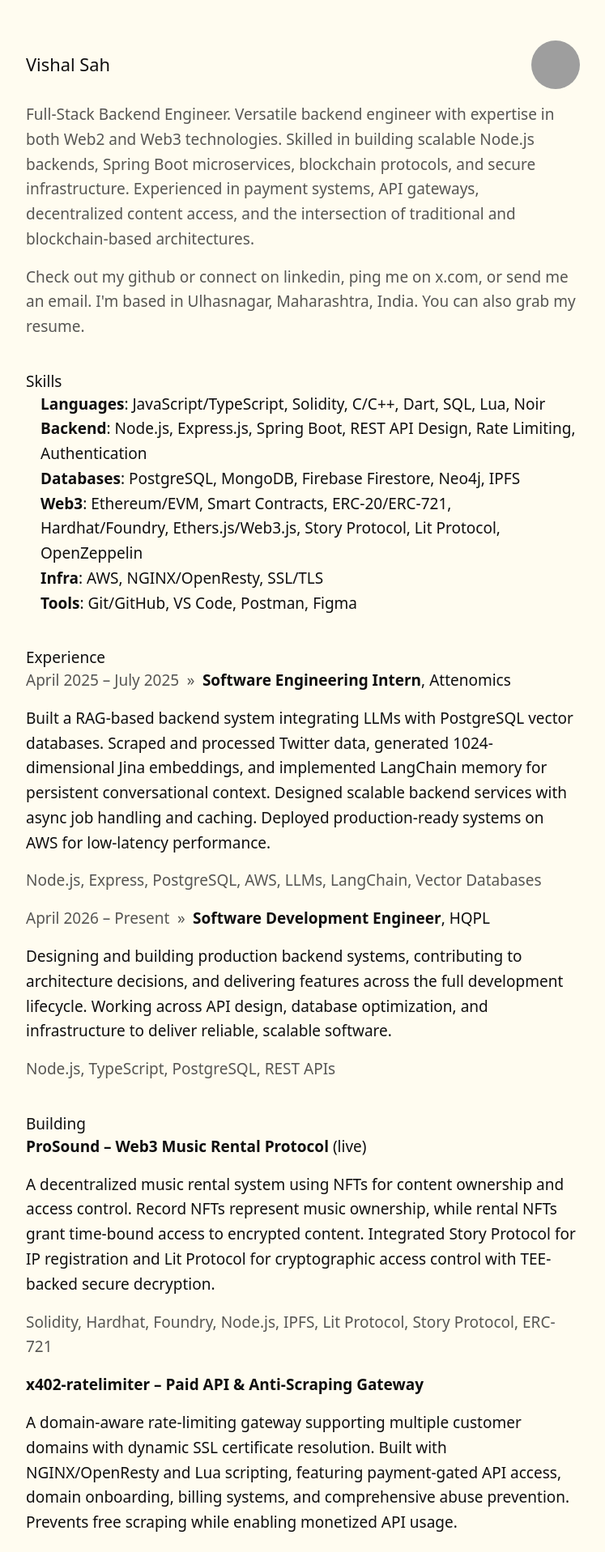
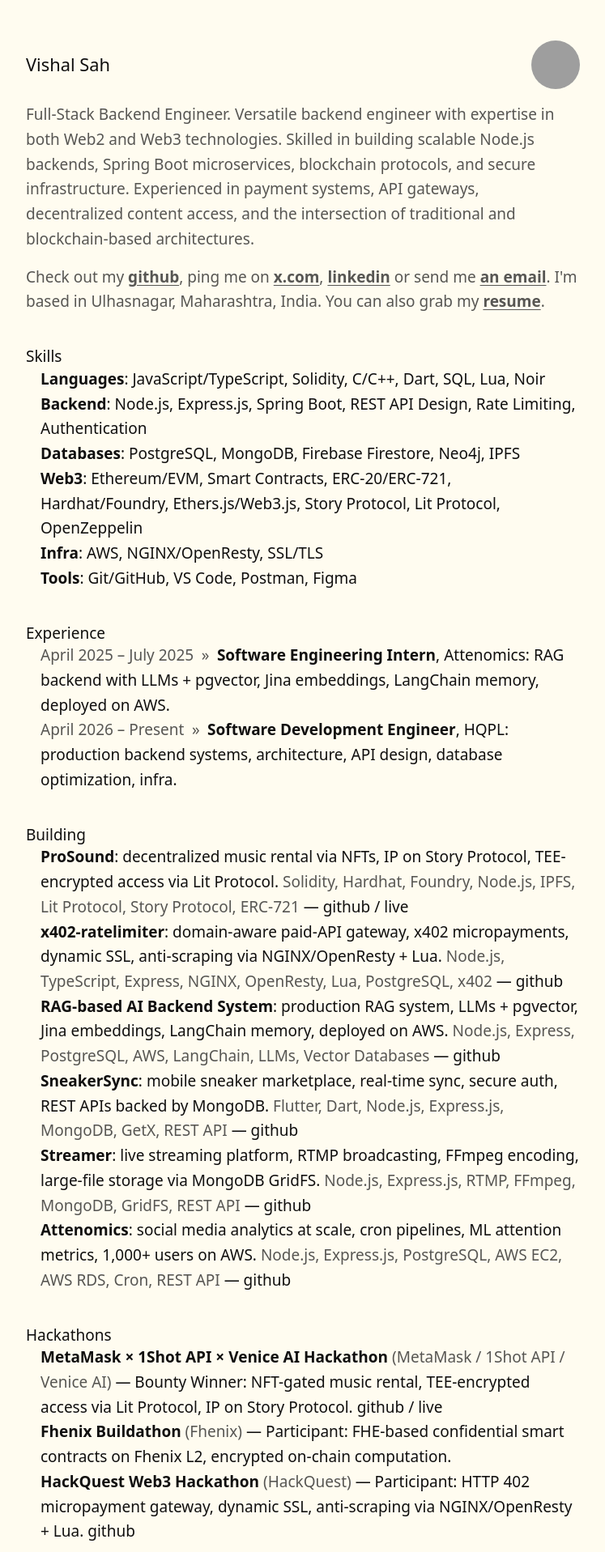
Before and after one commit to weshallsah/we.shall.sah, a Next.js app: page / in a window 1280 px wide. Shown: the top 1917 px of the page at 81% size, without its empty margins (266-1013 px from the left). Built offline with nearby package versions, Linux system fonts and the light colour scheme; grey boxes are pictures that could not be loaded.

Commit message:
some changes

```diff
--- a/src/app/globals.css
+++ b/src/app/globals.css
@@ -40,15 +40,6 @@
   padding-inline-start: 1.8rem;
 }
 
-ul.plain {
-  list-style: none;
-  padding-inline-start: 0;
-}
-
-ul.plain > li + li {
-  margin-top: 1.4rem;
-}
-
 a {
   color: #100f0f;
   text-underline-offset: 0.3rem;
@@ -69,6 +60,11 @@
 ol > li::marker,
 ul > li::marker {
   color: #575653;
+}
+
+.contact-link {
+  font-weight: 700;
+  text-decoration: underline;
 }
 
 /* ── Nav / header ────────────────────────────────────────────── */
--- a/src/components/sections/experience.tsx
+++ b/src/components/sections/experience.tsx
@@ -4,16 +4,12 @@
   return (
     <section>
       <h2>Experience</h2>
-      <ul className="plain">
+      <ul>
         {experiences.map(exp => (
           <li key={exp.id}>
             <span className="dimmed">{exp.duration}</span>
             <span className="entry-arrow dimmed">»</span>
-            <strong>{exp.position}</strong>, {exp.company}
-            <p>{exp.description}</p>
-            {exp.technologies && exp.technologies.length > 0 && (
-              <p className="dimmed">{exp.technologies.join(', ')}</p>
-            )}
+            <strong>{exp.position}</strong>, {exp.company}: {exp.blurb}.
           </li>
         ))}
       </ul>
--- a/src/components/sections/hackathons.tsx
+++ b/src/components/sections/hackathons.tsx
@@ -4,17 +4,13 @@
   return (
     <section>
       <h2>Hackathons</h2>
-      <ul className="plain">
+      <ul>
         {hackathons.map(h => (
           <li key={h.id}>
-            <strong>{h.name}</strong> — {h.result}
-            <span className="dimmed"> ({h.organizer})</span>
-            <p>{h.description}</p>
-            <p className="dimmed">
-              {h.technologies.join(', ')}
-              {h.githubUrl && <> · <a href={h.githubUrl} target="_blank" rel="noopener noreferrer">github</a></>}
-              {h.liveUrl && <> · <a href={h.liveUrl} target="_blank" rel="noopener noreferrer">live</a></>}
-            </p>
+            <strong>{h.name}</strong>
+            <span className="dimmed"> ({h.organizer})</span> — {h.result}: {h.blurb}.
+            {h.githubUrl && <> <a href={h.githubUrl} target="_blank" rel="noopener noreferrer">github</a></>}
+            {h.liveUrl && <> / <a href={h.liveUrl} target="_blank" rel="noopener noreferrer">live</a></>}
           </li>
         ))}
       </ul>
--- a/src/components/sections/projects.tsx
+++ b/src/components/sections/projects.tsx
@@ -4,19 +4,15 @@
   return (
     <section>
       <h2>Building</h2>
-      <ul className="plain">
+      <ul>
         {projects.map(p => (
           <li key={p.id}>
-            <strong>
-              {p.githubUrl ? <a href={p.githubUrl} target="_blank" rel="noopener noreferrer">{p.title}</a> : p.title}
-            </strong>
+            <strong>{p.title.split(' – ')[0]}</strong>: {p.blurb}.{' '}
+            <span className="dimmed">{p.technologies.join(', ')}</span>
+            {p.githubUrl && <> — <a href={p.githubUrl} target="_blank" rel="noopener noreferrer">github</a></>}
             {p.liveUrl && p.liveUrl !== 'https://example.com' && (
-              <>
-                {' '}(<a href={p.liveUrl} target="_blank" rel="noopener noreferrer">live</a>)
-              </>
+              <> / <a href={p.liveUrl} target="_blank" rel="noopener noreferrer">live</a></>
             )}
-            <p>{p.description}</p>
-            <p className="dimmed">{p.technologies.join(', ')}</p>
           </li>
         ))}
       </ul>
--- a/src/components/sections/resume-header.tsx
+++ b/src/components/sections/resume-header.tsx
@@ -36,12 +36,12 @@
           {personalInfo.title}. {personalInfo.bio}
         </p>
         <p>
-          Check out my {github && <a href={github.url}>github</a>}
-          {linkedin && <> or connect on <a href={linkedin.url}>linkedin</a></>}
-          {twitter && <>, ping me on <a href={twitter.url}>x.com</a></>}, or send me{' '}
-          <a href={`mailto:${contactInfo.email}`}>an email</a>.
+          Check out my {github && <a className="contact-link" href={github.url} target="_blank" rel="noopener noreferrer">github</a>},
+          {twitter && <> ping me on <a className="contact-link" href={twitter.url} target="_blank" rel="noopener noreferrer">x.com</a>,</>}
+          {linkedin && <> <a className="contact-link" href={linkedin.url} target="_blank" rel="noopener noreferrer">linkedin</a></>}
+          {' '}or send me <a className="contact-link" href={`mailto:${contactInfo.email}`}>an email</a>.
           {' '}I&apos;m based in {contactInfo.location}.
-          {' '}You can also grab my <a href="/resume/withexperience.pdf" download="Vishal_Sah_Resume.pdf">resume</a>.
+          {' '}You can also grab my <a className="contact-link" href="/resume/withexperience.pdf" download="Vishal_Sah_Resume.pdf">resume</a>.
         </p>
       </section>
     </>
--- a/src/data/portfolio.ts
+++ b/src/data/portfolio.ts
@@ -16,6 +16,7 @@
     id: '1',
     title: 'ProSound – Web3 Music Rental Protocol',
     description: 'A decentralized music rental system using NFTs for content ownership and access control. Record NFTs represent music ownership, while rental NFTs grant time-bound access to encrypted content. Integrated Story Protocol for IP registration and Lit Protocol for cryptographic access control with TEE-backed secure decryption.',
+    blurb: 'decentralized music rental via NFTs, IP on Story Protocol, TEE-encrypted access via Lit Protocol',
     image: '/projects/prosound.jpg',
     technologies: ['Solidity', 'Hardhat', 'Foundry', 'Node.js', 'IPFS', 'Lit Protocol', 'Story Protocol', 'ERC-721'],
     liveUrl: 'https://www.prosound.live',
@@ -26,6 +27,7 @@
     id: '2',
     title: 'x402-ratelimiter – Paid API & Anti-Scraping Gateway',
     description: 'A domain-aware rate-limiting gateway supporting multiple customer domains with dynamic SSL certificate resolution. Built with NGINX/OpenResty and Lua scripting, featuring payment-gated API access, domain onboarding, billing systems, and comprehensive abuse prevention. Prevents free scraping while enabling monetized API usage.',
+    blurb: 'domain-aware paid-API gateway, x402 micropayments, dynamic SSL, anti-scraping via NGINX/OpenResty + Lua',
     image: '/projects/x402.jpg',
     technologies: ['Node.js', 'TypeScript', 'Express', 'NGINX', 'OpenResty', 'Lua', 'PostgreSQL', 'x402'],
     liveUrl: 'https://example.com',
@@ -36,6 +38,7 @@
     id: '3',
     title: 'RAG-based AI Backend System',
     description: 'Built a production-ready RAG system integrating LLMs with PostgreSQL vector databases for Attenomics. Processed Twitter data, generated Jina embeddings, and implemented LangChain memory for persistent conversational context. Developed comprehensive backend APIs and deployed on AWS with scalable services and caching.',
+    blurb: 'production RAG system, LLMs + pgvector, Jina embeddings, LangChain memory, deployed on AWS',
     image: '/projects/rag-system.jpg',
     technologies: ['Node.js', 'Express', 'PostgreSQL', 'AWS', 'LangChain', 'LLMs', 'Vector Databases'],
     liveUrl: 'https://example.com',
@@ -46,6 +49,7 @@
     id: '4',
     title: 'SneakerSync – Mobile Sneaker Marketplace',
     description: 'A full-stack mobile marketplace for buying and selling sneakers built with Flutter and Node.js. Features secure user authentication, real-time data synchronization, and a responsive mobile-optimized UI. RESTful APIs handle business logic with proper validation and error handling, while MongoDB stores user data, product listings, and transactions.',
+    blurb: 'mobile sneaker marketplace, real-time sync, secure auth, REST APIs backed by MongoDB',
     image: '/projects/sneakersync.jpg',
     technologies: ['Flutter', 'Dart', 'Node.js', 'Express.js', 'MongoDB', 'GetX', 'REST API'],
     githubUrl: 'https://github.com/sneaker-sync',
@@ -55,6 +59,7 @@
     id: '5',
     title: 'Streamer – Live Streaming Platform',
     description: 'A backend-focused live streaming and video playback platform using RTMP, FFmpeg, and Node.js. Features live video broadcasting via RTMP protocol, video encoding and processing with FFmpeg, and efficient large file storage using MongoDB GridFS. Includes REST APIs for stream management, content delivery, and real-time interaction support.',
+    blurb: 'live streaming platform, RTMP broadcasting, FFmpeg encoding, large-file storage via MongoDB GridFS',
     image: '/projects/streamer.jpg',
     technologies: ['Node.js', 'Express.js', 'RTMP', 'FFmpeg', 'MongoDB', 'GridFS', 'REST API'],
     githubUrl: 'https://github.com/vvs-pvt-ltd',
@@ -64,6 +69,7 @@
     id: '6',
     title: 'Attenomics – Social Media Analytics Platform',
     description: 'A scalable backend system for processing and analyzing social media attention data at scale. Features automated daily data processing pipelines via cron jobs, ML-based attention metrics extraction, and secure REST APIs for analytics delivery. Built to handle 1,000+ users with optimized PostgreSQL queries and cloud-hosted infrastructure on AWS.',
+    blurb: 'social media analytics at scale, cron pipelines, ML attention metrics, 1,000+ users on AWS',
     image: '/projects/attenomics.jpg',
     technologies: ['Node.js', 'Express.js', 'PostgreSQL', 'AWS EC2', 'AWS RDS', 'Cron', 'REST API'],
     githubUrl: 'https://github.com/Attenomics-Labs',
@@ -125,6 +131,7 @@
     position: 'Software Engineering Intern',
     duration: 'April 2025 – July 2025',
     description: 'Built a RAG-based backend system integrating LLMs with PostgreSQL vector databases. Scraped and processed Twitter data, generated 1024-dimensional Jina embeddings, and implemented LangChain memory for persistent conversational context. Designed scalable backend services with async job handling and caching. Deployed production-ready systems on AWS for low-latency performance.',
+    blurb: 'RAG backend with LLMs + pgvector, Jina embeddings, LangChain memory, deployed on AWS',
     technologies: ['Node.js', 'Express', 'PostgreSQL', 'AWS', 'LLMs', 'LangChain', 'Vector Databases'],
   },
   {
@@ -133,6 +140,7 @@
     position: 'Software Development Engineer',
     duration: 'April 2026 – Present',
     description: 'Designing and building production backend systems, contributing to architecture decisions, and delivering features across the full development lifecycle. Working across API design, database optimization, and infrastructure to deliver reliable, scalable software.',
+    blurb: 'production backend systems, architecture, API design, database optimization, infra',
     technologies: ['Node.js', 'TypeScript', 'PostgreSQL', 'REST APIs'],
   },
 ];
@@ -145,6 +153,7 @@
     project: 'ProSound – Web3 Music Rental Protocol',
     description:
       'Built a decentralized music rental protocol using NFTs for content ownership and time-bound access. Record NFTs represent ownership; rental NFTs grant encrypted access via Lit Protocol TEE. IP registered on Story Protocol. Winner of bounties for best use of decentralized access control.',
+    blurb: 'NFT-gated music rental, TEE-encrypted access via Lit Protocol, IP on Story Protocol',
     result: 'Bounty Winner',
     technologies: ['Solidity', 'Hardhat', 'Story Protocol', 'Lit Protocol', 'IPFS', 'ERC-721', 'Node.js'],
     liveUrl: 'https://www.prosound.live',
@@ -157,6 +166,7 @@
     project: 'FHE-gated On-Chain Access Control',
     description:
       'Explored fully homomorphic encryption (FHE) for privacy-preserving smart contracts on the Fhenix L2. Built a system enabling encrypted on-chain computations — data processed without ever decrypting it, enabling confidential DeFi and private governance.',
+    blurb: 'FHE-based confidential smart contracts on Fhenix L2, encrypted on-chain computation',
     result: 'Participant',
     technologies: ['Solidity', 'Noir', 'FHE', 'Hardhat', 'TypeScript', 'Fhenix L2'],
   },
@@ -167,6 +177,7 @@
     project: 'x402-ratelimiter – Paid API & Anti-Scraping Gateway',
     description:
       'Built a domain-aware rate-limiting gateway supporting HTTP 402 micropayments for API monetization. Features dynamic SSL certificate resolution, payment-gated access, and abuse prevention using NGINX/OpenResty and Lua scripting. Prevents free scraping while enabling pay-per-use APIs.',
+    blurb: 'HTTP 402 micropayment gateway, dynamic SSL, anti-scraping via NGINX/OpenResty + Lua',
     result: 'Participant',
     technologies: ['Node.js', 'NGINX', 'OpenResty', 'Lua', 'x402', 'TypeScript', 'PostgreSQL'],
     githubUrl: 'https://github.com/ddos-protector',
--- a/src/types/index.ts
+++ b/src/types/index.ts
@@ -2,6 +2,7 @@
   id: string;
   title: string;
   description: string;
+  blurb: string;
   image: string;
   technologies: string[];
   liveUrl?: string;
@@ -21,6 +22,7 @@
   position: string;
   duration: string;
   description: string;
+  blurb: string;
   technologies?: string[];
 }
 
@@ -50,6 +52,7 @@
   organizer: string;
   project: string;
   description: string;
+  blurb: string;
   result: string;
   grantWon?: string;
   technologies: string[];
```
